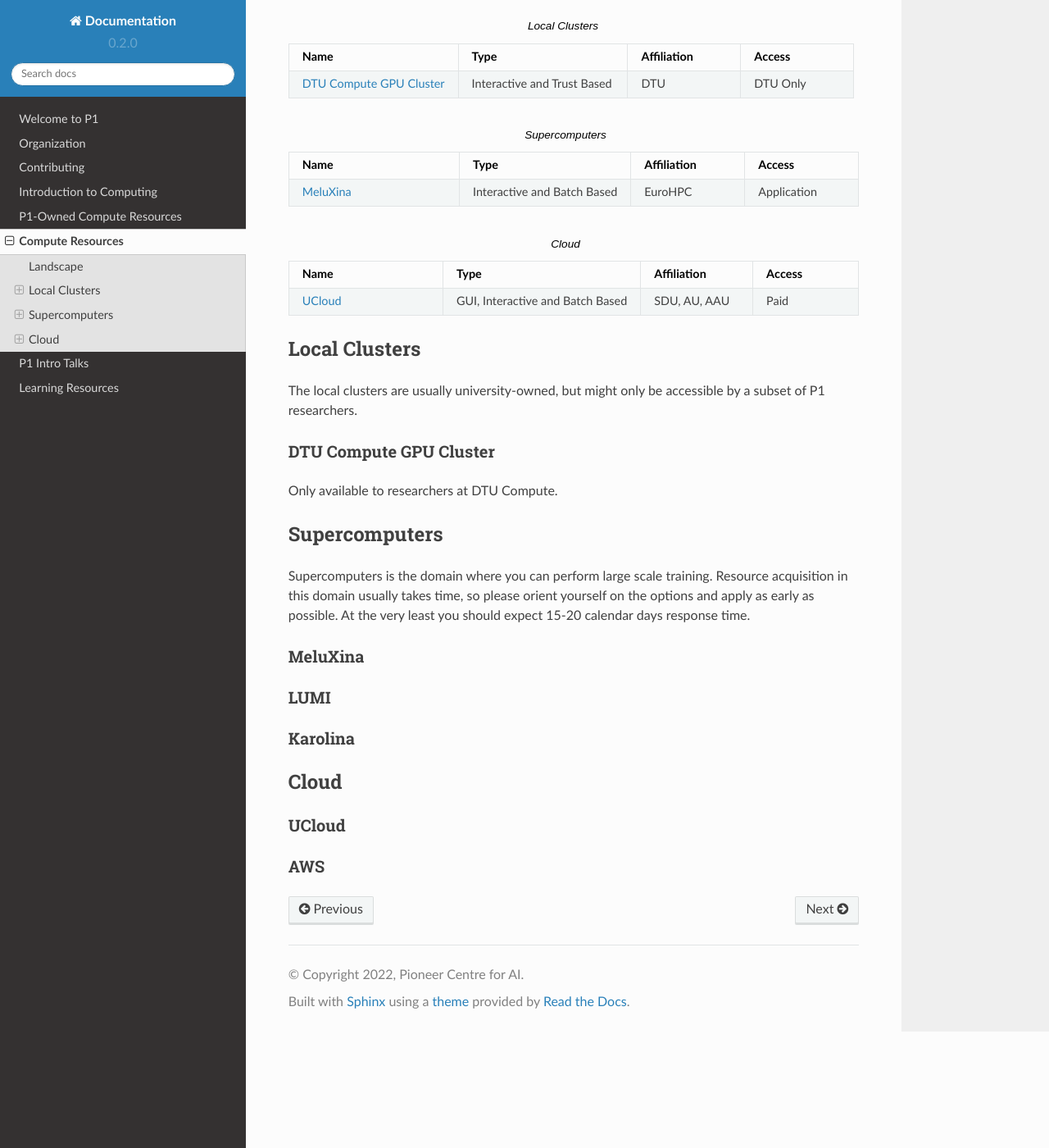
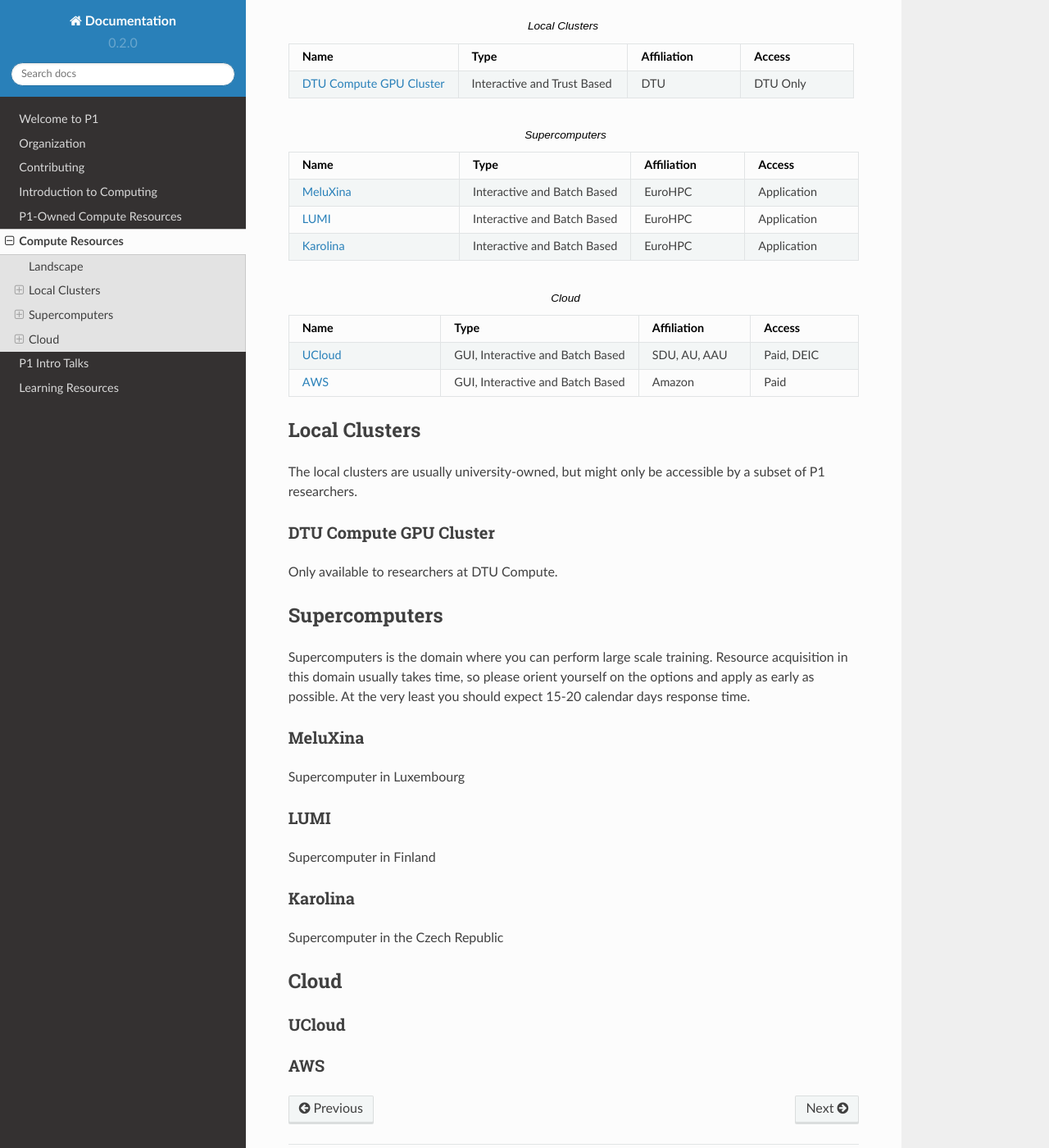
Before and after one commit to Pioneer-Centre-for-AI/p1-compute-documentation, a Sphinx documentation site: the page built from docs/source/compute-resources.rst, in a window 1280 px wide and 1400 px high, scrolled down 277 px. Shown: the whole window at 82% size. Built offline with Sphinx 7.4.7 and the Read the Docs theme 2.0.0, drawn with Linux system fonts in a browser that asks for light colours.

Commit message:
Updated EuroHPC

```diff
--- a/docs/source/compute-resources.rst
+++ b/docs/source/compute-resources.rst
@@ -30,6 +30,14 @@
      - Interactive and Batch Based
      - EuroHPC
      - Application
+   * - `LUMI <https://lumi-supercomputer.eu/>`_
+     - Interactive and Batch Based
+     - EuroHPC
+     - Application
+   * - `Karolina <https://www.it4i.cz/en/infrastructure/karolina>`_
+     - Interactive and Batch Based
+     - EuroHPC
+     - Application
 
 .. list-table:: Cloud
    :widths: 30 30 20 20
@@ -42,6 +50,10 @@
    * - `UCloud <https://cloud.sdu.dk/app/login>`_
      - GUI, Interactive and Batch Based
      - SDU, AU, AAU
+     - Paid, DEIC
+   * - `AWS <https://aws.amazon.com/>`_
+     - GUI, Interactive and Batch Based
+     - Amazon
      - Paid
 
 
@@ -60,12 +72,15 @@
 
 MeluXina
 ========
+Supercomputer in Luxembourg
 
 LUMI
 ====
+Supercomputer in Finland
 
 Karolina
 ========
+Supercomputer in the Czech Republic
 
 Cloud
 *****
```
